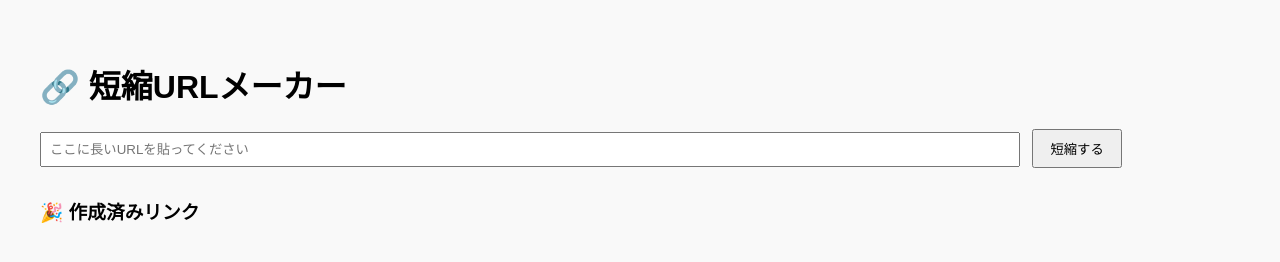
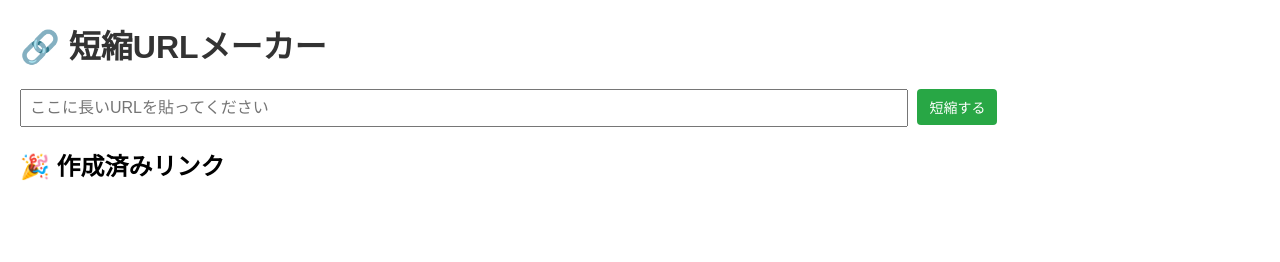
Before and after one commit to msakai6831/shortener, a plain HTML site: page index.html in a window 1280 px wide. Drawn offline with Linux system fonts and the light colour scheme.

Commit message:
Update index.html

```diff
--- a/index.html
+++ b/index.html
@@ -1,92 +1,87 @@
 <!DOCTYPE html>
 <html lang="ja">
 <head>
-  <meta charset="UTF-8" />
+  <meta charset="UTF-8">
   <title>短縮URLメーカー</title>
   <style>
-    body {
-      font-family: sans-serif;
-      padding: 2em;
-      background: #f9f9f9;
-    }
-    input[type="text"] {
-      width: 80%;
+    body { font-family: Arial, sans-serif; margin: 20px; }
+    h1 { color: #333; }
+    input {
+      width: 70%;
       padding: 8px;
-      margin-bottom: 10px;
+      font-size: 16px;
     }
     button {
-      padding: 8px 16px;
-      margin-left: 8px;
+      padding: 8px 12px;
+      font-size: 14px;
+      margin-left: 5px;
+      cursor: pointer;
+      border: none;
+      border-radius: 4px;
     }
-    .link-list {
-      margin-top: 20px;
+    .shorten-btn {
+      background: #28a745;
+      color: white;
+    }
+    .shorten-btn:hover {
+      background: #218838;
+    }
+    .copy-btn {
+      margin-left: 10px;
+      padding: 4px 8px;
+      background: #007bff;
+      color: white;
+      border: none;
+      border-radius: 4px;
+      cursor: pointer;
+    }
+    .copy-btn:hover {
+      background: #0056b3;
+    }
+    .link-item {
+      margin-bottom: 10px;
     }
   </style>
 </head>
 <body>
   <h1>🔗 短縮URLメーカー</h1>
-  <input type="text" id="longUrl" placeholder="ここに長いURLを貼ってください" />
-  <button onclick="shortenUrl()">短縮する</button>
 
-  <div class="link-list" id="linkList"></div>
+  <input type="text" id="urlInput" placeholder="ここに長いURLを貼ってください">
+  <button class="shorten-btn" onclick="shortenURL()">短縮する</button>
+
+  <h2>🎉 作成済みリンク</h2>
+  <div id="linkList"></div>
 
   <script>
-    const storageKey = 'shortUrls';
-
-    function getStoredLinks() {
-      return JSON.parse(localStorage.getItem(storageKey) || '{}');
-    }
-
-    function saveLink(code, original) {
-      const links = getStoredLinks();
-      links[code] = original;
-      localStorage.setItem(storageKey, JSON.stringify(links));
-    }
-
-    function generateCode(length = 6) {
-      const chars = 'abcdefghijklmnopqrstuvwxyzABCDEFGHIJKLMNOPQRSTUVWXYZ0123456789';
-      return Array.from({ length }, () => chars[Math.floor(Math.random() * chars.length)]).join('');
-    }
-
-    function shortenUrl() {
-      const longUrl = document.getElementById('longUrl').value.trim();
-      if (!longUrl) {
-        alert('URLを入力してください');
+    function shortenURL() {
+      const input = document.getElementById("urlInput").value;
+      if (!input) {
+        alert("URLを入力してください");
         return;
       }
 
-      const code = generateCode();
-      saveLink(code, longUrl);
-      displayLinks();
+      // ランダムな短縮キー作成
+      const shortKey = Math.random().toString(36).substr(2, 6);
+      const shortURL = `https://short.msakai.co/?s=${shortKey}`;
+
+      // 作成したリンクをHTMLに追加
+      const linkList = document.getElementById("linkList");
+      const div = document.createElement("div");
+      div.className = "link-item";
+      div.innerHTML = `
+        <a href="${shortURL}" target="_blank">${shortURL}</a> → ${input}
+        <button class="copy-btn" onclick="copyToClipboard('${shortURL}')">コピー</button>
+      `;
+      linkList.appendChild(div);
     }
 
-    function displayLinks() {
-      const container = document.getElementById('linkList');
-      const links = getStoredLinks();
-      container.innerHTML = '<h3>🎉 作成済みリンク</h3>';
-      for (const code in links) {
-        const short = `${location.origin}${location.pathname}?s=${code}`;
-        container.innerHTML += `
-          <p><a href="${short}" target="_blank">${short}</a> → ${links[code]}</p>
-        `;
-      }
+    function copyToClipboard(text) {
+      navigator.clipboard.writeText(text).then(() => {
+        alert("✅ コピーしました: " + text);
+      }).catch(err => {
+        alert("コピーに失敗しました: " + err);
+      });
     }
-
-    function redirectIfNeeded() {
-      const params = new URLSearchParams(window.location.search);
-      const shortCode = params.get('s');
-      if (shortCode) {
-        const links = getStoredLinks();
-        if (links[shortCode]) {
-          window.location.href = links[shortCode];
-        } else {
-          document.body.innerHTML = '<h2>😢 このリンクは存在しません</h2>';
-        }
-      }
-    }
-
-    redirectIfNeeded();
-    displayLinks();
   </script>
 </body>
 </html>
```
